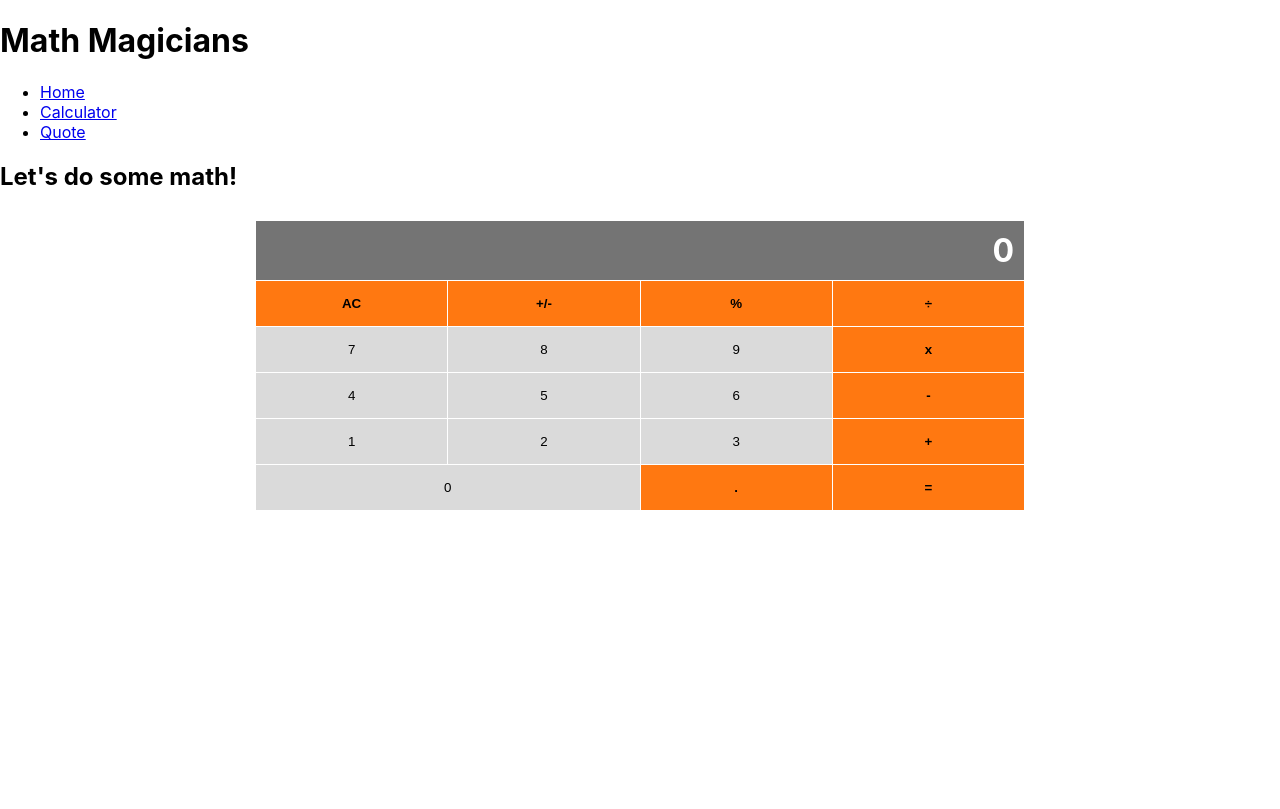
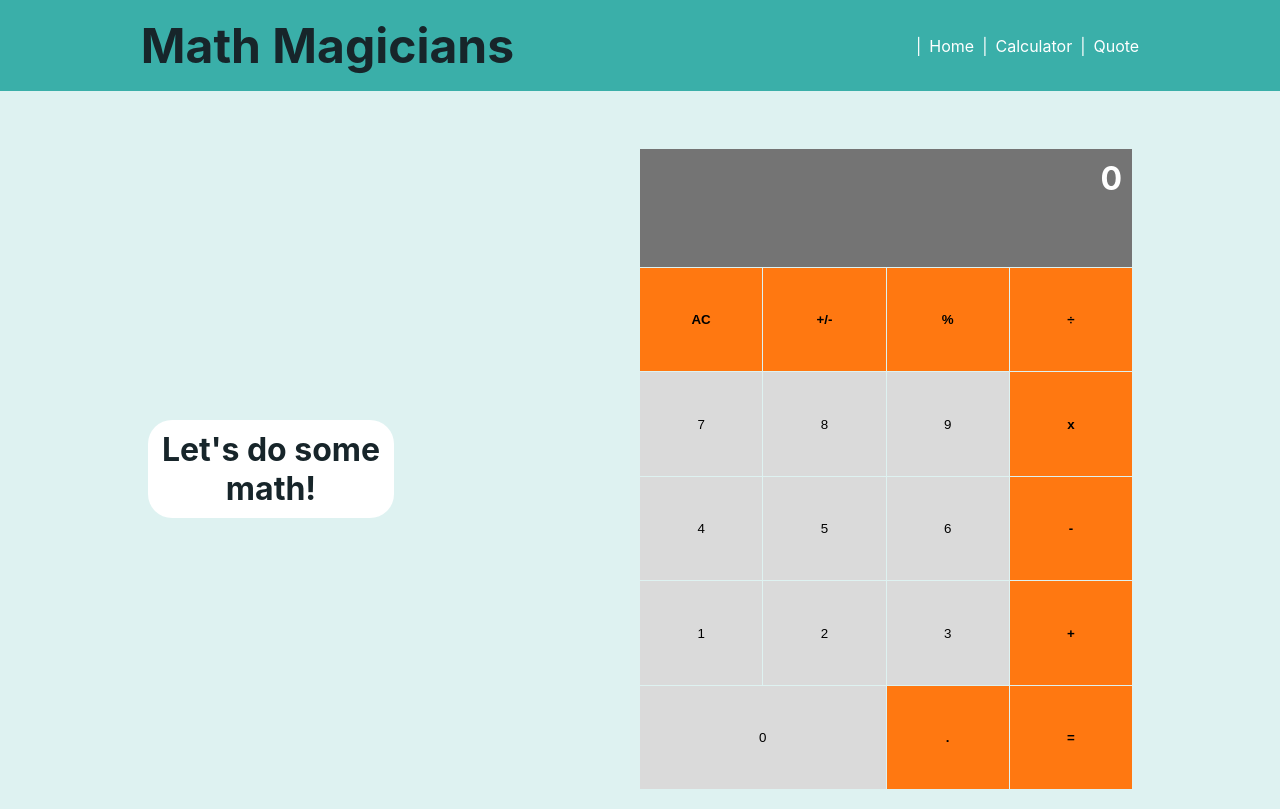
Before and after one commit to Andyveloper/math-magicians, a React (Create React App) app: page /calculator in a window 1280 px wide. Built offline with nearby package versions, Linux system fonts and the light colour scheme.

Commit message:
Finish SPA Styles

```diff
--- a/src/assets/scss/App.scss
+++ b/src/assets/scss/App.scss
@@ -1,2 +1,7 @@
+@import './modules/resets';
 @import './modules/reactTemplate';
 @import './modules/buttonStyles';
+@import './modules/navbar';
+@import './modules/home';
+@import './modules/calculator';
+@import './modules/quote';
--- /dev/null
+++ b/src/assets/scss/modules/_calculator.scss
@@ -0,0 +1,30 @@
+@import "./mixins";
+.calculator {
+  display: grid;
+  background-color: $background-color;
+  grid-template-columns: repeat(4, 1fr);
+  grid-template-rows: repeat(2, 1fr);
+  margin: 3% 10% 0;
+  align-items: center;
+  justify-content: center;
+  padding: 20px;
+  height: 80vh;
+  &-div {
+    width: 100%;
+    height: 100%;
+    grid-column: 3 / span 2;
+    grid-row: 1 / span 2;
+  }
+  &-title {
+    grid-column: 1 / span 1;
+    grid-row: 1 / span 2;
+    font-size: 2rem;
+    font-weight: bold;
+    text-align: center;
+    padding: 10px;
+    border: 1px;
+    background-color: #fff;
+    color: $text-color;
+    border-radius: 24px;
+  }
+}
--- /dev/null
+++ b/src/assets/scss/modules/_home.scss
@@ -0,0 +1,11 @@
+@import "./mixins";
+
+.home {
+  margin: 3% 10%;
+  p {
+    padding: 1rem 0;
+    color: $text-color;
+    font-size: 1.3rem;
+  }
+  background-color: $background-color;
+}
--- /dev/null
+++ b/src/assets/scss/modules/_mixins.scss
@@ -0,0 +1,15 @@
+$background-color-nav: #3aafa9;
+$background-color: #def2f1;
+$border-color: #e5e5e5;
+$link-color: #fff;
+$link-hover-color: #4812fc;
+$link-active-color: #4812fc;
+$text-color: #17252a;
+
+
+@mixin flex-direction($direction) {
+  display: flex;
+  flex-direction: $direction;
+  justify-content: center;
+  align-items: center;
+}
--- /dev/null
+++ b/src/assets/scss/modules/_navbar.scss
@@ -0,0 +1,43 @@
+@import "./mixins";
+
+.navbar {
+  padding: 1rem;
+  background-color: $background-color-nav;
+  border-color: $border-color;
+  &-nav {
+    @include flex-direction(row);
+    li {
+      &::before {
+        content: "|";
+        margin: 0 8px;
+        color: $link-color;
+      }
+    }
+  }
+  &-nav > li > a {
+    transition: all 0.3s ease-in-out;
+    color: $link-color;
+    &:hover,
+    &:focus {
+      color: $link-hover-color;
+      & > .active > a,
+      & > .active > a:hover,
+      & > .active > a:focus {
+        color: $link-active-color;
+      }
+    }
+  }
+  .container {
+    display: flex;
+    justify-content: flex-end;
+    margin: 0 10%;
+  }
+}
+
+.title {
+  h1 {
+    font-size: 3rem;
+    color: $text-color;
+  }
+  margin-right: auto;
+}
--- /dev/null
+++ b/src/assets/scss/modules/_quote.scss
@@ -0,0 +1,13 @@
+@import "./mixins";
+
+.quote {
+  margin: 3% 10% 0;
+  &-title {
+    font-size: 3rem;
+    color: $text-color;
+  }
+  &-text {
+    font-size: 1.3rem;
+    color: $text-color;
+  }
+}
--- /dev/null
+++ b/src/assets/scss/modules/_resets.scss
@@ -0,0 +1,19 @@
+@import "./mixins";
+
+* {
+  padding: 0;
+  margin: 0;
+}
+
+a {
+  text-decoration: none;
+  color: inherit;
+}
+
+li {
+  list-style: none;
+}
+
+body {
+  background-color: $background-color;
+}
--- a/src/assets/scss/modules/buttonStyles.scss
+++ b/src/assets/scss/modules/buttonStyles.scss
@@ -5,9 +5,8 @@ $button-padding: 15px;
   display: grid;
   grid-template-columns: repeat(4, 1fr);
   grid-gap: 1px;
-  padding: 10px;
-  max-width: 60%;
-  margin: auto;
+  width: 100%;
+  height: 100%;
 }
 
 .calculator-display {
--- a/src/components/Navigation.js
+++ b/src/components/Navigation.js
@@ -40,7 +40,6 @@ const Home = () => (
       Math Magicians is an innovative web application that allows slideshow-style
       browsing of complex mathematics topics. This application allows users to use
       the advanced calculator and other tools to calculate what they need.
-
     </p>
     <p>
       Math Magic is a revolutionary web application that allows the user to
@@ -55,8 +54,8 @@ const Home = () => (
 
 const Calculator = () => (
   <div className="calculator">
-    <h2>Let&apos;s do some math!</h2>
-    <div><RenderCalculator /></div>
+    <h2 className="calculator-title">Let&apos;s do some math!</h2>
+    <div className="calculator-div"><RenderCalculator /></div>
   </div>
 );
 
@@ -86,8 +85,8 @@ const Quote = () => {
 
   return (
     <div className="quote">
-      <h2>Welcome to the Math Magicians</h2>
-      <p>
+      <h2 className="quote-title">Welcome to the Math Magicians</h2>
+      <p className="quote-text">
         {text}
       </p>
     </div>
```
Also changed, not shown: .stylelintrc.json.
